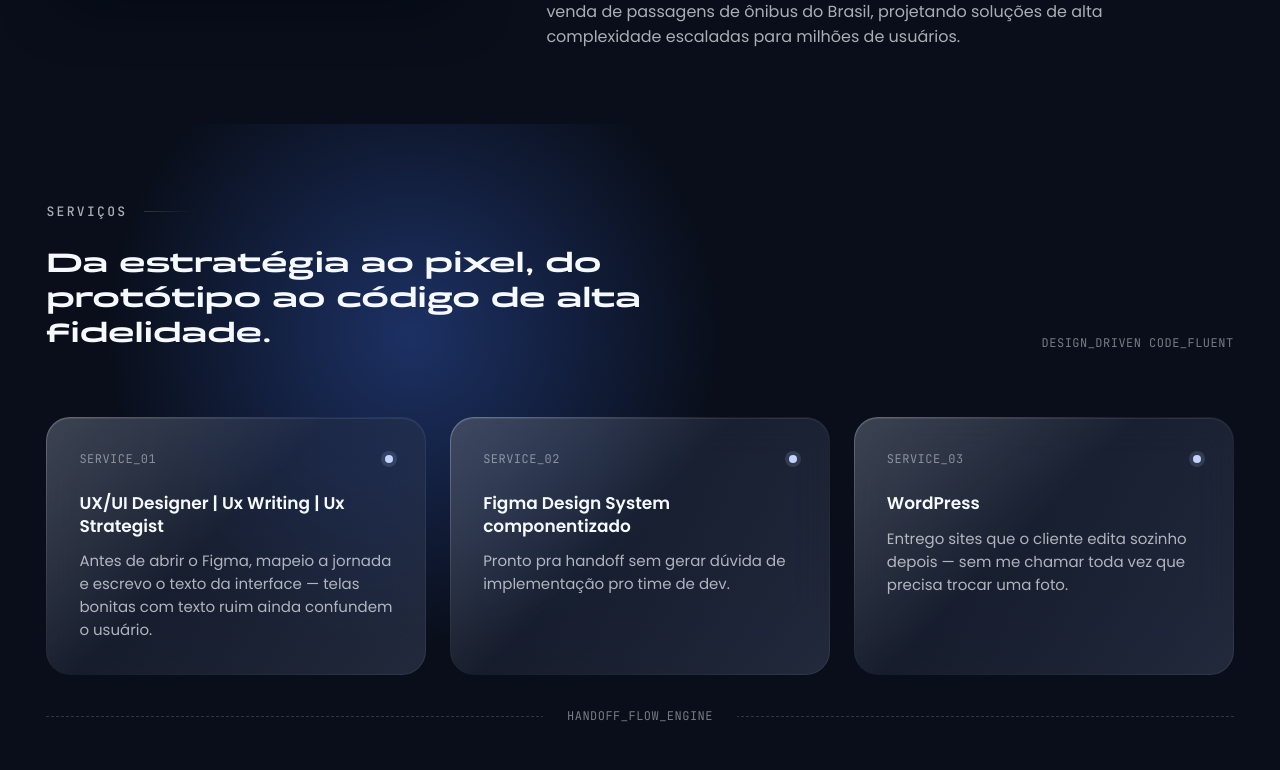
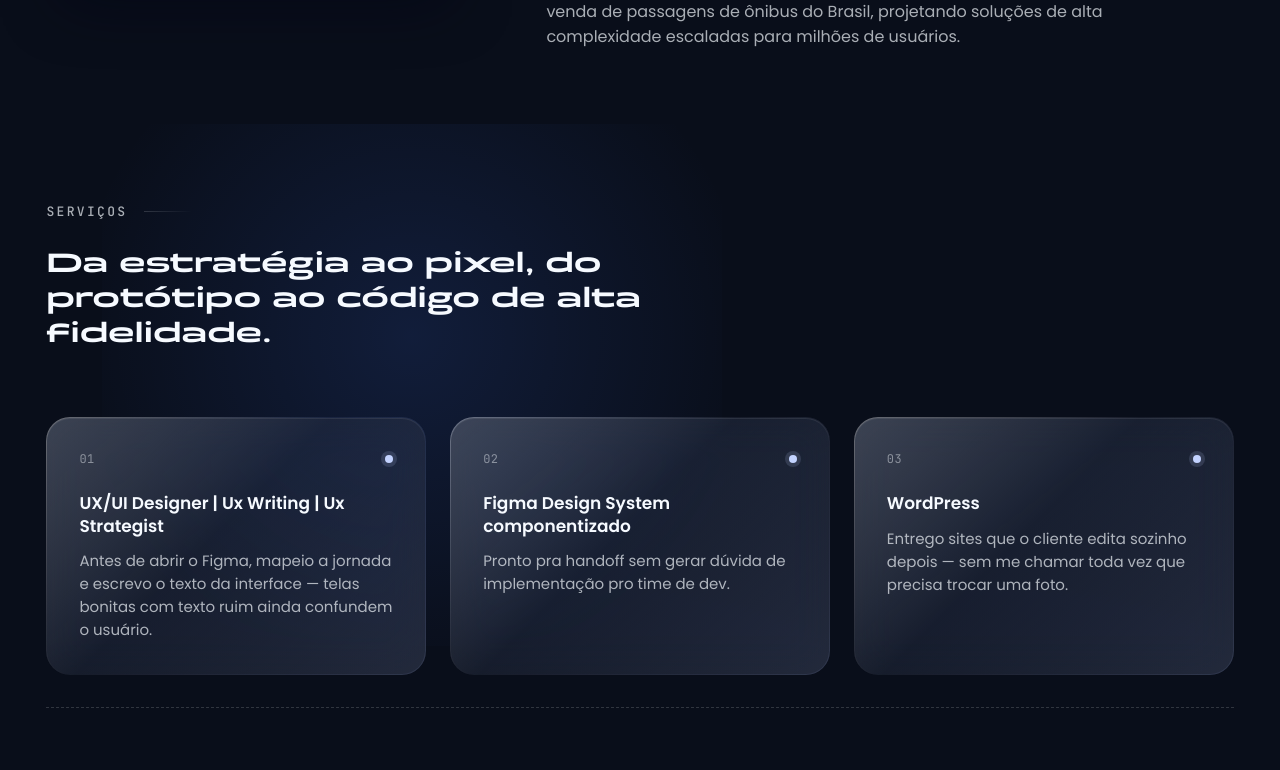
Before and after one commit to YuriMatha/YuriMatha, a React (Vite) app: page / in a window 1280 px wide. Shown: the part 1348-2118 px from the top of the page. Built offline with nearby package versions, Linux system fonts and the light colour scheme.

Commit message:
Remove etiquetas de código, suaviza glow, corrige textos e melhora ícone de scroll

```diff
--- a/src/components/Contact.css
+++ b/src/components/Contact.css
@@ -16,7 +16,7 @@
   height: 560px;
   max-width: 55vw;
   max-height: 55vw;
-  background: radial-gradient(circle, rgba(69, 122, 255, 0.28), transparent 70%);
+  background: radial-gradient(circle, rgba(69, 122, 255, 0.12), transparent 78%);
   pointer-events: none;
   z-index: 0;
 }
@@ -169,7 +169,7 @@
   right: -20%;
   width: 260px;
   height: 260px;
-  background: radial-gradient(circle, rgba(255, 255, 255, 0.14), transparent 70%);
+  background: radial-gradient(circle, rgba(255, 255, 255, 0.08), transparent 75%);
   pointer-events: none;
   z-index: -1;
 }
--- a/src/components/Hero.css
+++ b/src/components/Hero.css
@@ -192,6 +192,12 @@
   }
 }
 
+/* Camada ambiente: o contorno da pill "respira" bem devagar (opacidade),
+   dando uma sensação de vida ao ícone mesmo além do pontinho que cai. */
+.hero__scroll-cue {
+  animation: hero-scroll-cue-pill 2.4s ease-in-out infinite;
+}
+
 .hero__scroll-cue span {
   position: absolute;
   top: 8px;
@@ -201,16 +207,26 @@
   margin-left: -2px;
   border-radius: var(--radius-pill);
   background: var(--cor-destaque-claro);
-  animation: hero-scroll-cue 1.8s ease-in-out infinite;
+  animation: hero-scroll-cue-dot 1.7s cubic-bezier(0.4, 0, 0.2, 1) infinite;
 }
 
-@keyframes hero-scroll-cue {
-  0% { transform: translateY(0); opacity: 1; }
-  70% { transform: translateY(14px); opacity: 0; }
-  100% { transform: translateY(14px); opacity: 0; }
+/* Pequena antecipação (sobe 2px) antes de cair, como no princípio de
+   animação clássica: um gesto nunca começa "frio". */
+@keyframes hero-scroll-cue-dot {
+  0% { transform: translateY(0); opacity: 0; }
+  8% { transform: translateY(-2px); opacity: 1; }
+  55% { transform: translateY(18px); opacity: 1; }
+  85% { transform: translateY(18px); opacity: 0; }
+  100% { transform: translateY(0); opacity: 0; }
+}
+
+@keyframes hero-scroll-cue-pill {
+  0%, 100% { opacity: 0.75; }
+  50% { opacity: 1; }
 }
 
 @media (prefers-reduced-motion: reduce) {
+  .hero__scroll-cue,
   .hero__scroll-cue span {
     animation: none;
   }
--- a/src/components/Hero.jsx
+++ b/src/components/Hero.jsx
@@ -12,10 +12,10 @@ import "./Hero.css";
 const HERO_ANIM_TARGETS = [".hero__subheadline", ".hero__portrait"];
 
 // Reaproveita literalmente um trecho já existente em HERO.subheadline
-// ("...UX/UI, Ux Writing e Ux Strategist.") em vez de inventar copy nova —
+// ("...UX/UI, Ux Writing e Ux Strategist."), em vez de inventar copy nova,
 // só quebrado em duas linhas pro rótulo desfocado acima do headline
 // "digitado". Ver Hero.css `.hero__intro-blur`.
-const INTRO_BLUR_LINES = ["Yuri Matha —", "UX/UI, Ux Writing e Ux Strategist"];
+const INTRO_BLUR_LINES = ["Yuri Matha,", "UX/UI, Ux Writing e Ux Strategist"];
 
 export default function Hero() {
   const root = useRef(null);
--- a/src/components/ProjectsCarousel.css
+++ b/src/components/ProjectsCarousel.css
@@ -16,7 +16,7 @@
   width: 720px;
   height: 480px;
   max-width: 70vw;
-  background: radial-gradient(ellipse, rgba(69, 122, 255, 0.24), transparent 70%);
+  background: radial-gradient(ellipse, rgba(69, 122, 255, 0.1), transparent 78%);
   pointer-events: none;
   z-index: 0;
 }
--- a/src/components/Services.css
+++ b/src/components/Services.css
@@ -16,7 +16,7 @@
   height: 620px;
   max-width: 60vw;
   max-height: 60vw;
-  background: radial-gradient(circle, rgba(69, 122, 255, 0.32), transparent 70%);
+  background: radial-gradient(circle, rgba(69, 122, 255, 0.14), transparent 78%);
   pointer-events: none;
   z-index: 0;
 }
@@ -46,21 +46,6 @@
 .services__headline :is(em, .accent) {
   font-style: normal;
   color: var(--cor-texto-secundario);
-}
-
-.services__tags {
-  display: none;
-  font-family: var(--font-mono);
-  font-size: var(--fs-mono-sm);
-  letter-spacing: var(--ls-mono);
-  color: var(--cor-texto-terciario);
-  white-space: nowrap;
-}
-
-@media (min-width: 900px) {
-  .services__tags {
-    display: block;
-  }
 }
 
 .services__grid {
@@ -131,26 +116,6 @@
 
 .services__connector {
   position: relative;
-  display: flex;
-  justify-content: center;
   margin-block: var(--space-6);
-}
-
-.services__connector::before {
-  content: "";
-  position: absolute;
-  top: 50%;
-  left: 0;
-  right: 0;
   border-top: 1px dashed var(--cor-borda-media);
 }
-
-.services__connector span {
-  position: relative;
-  background: var(--cor-fundo-primario);
-  padding-inline: var(--space-5);
-  font-family: var(--font-mono);
-  font-size: var(--fs-mono-sm);
-  letter-spacing: var(--ls-mono);
-  color: var(--cor-texto-terciario);
-}
--- a/src/components/Services.jsx
+++ b/src/components/Services.jsx
@@ -11,7 +11,7 @@ function ServiceCard({ index, titulo, descricao }) {
   return (
     <li className="service-card">
       <div className="service-card__header">
-        <span className="service-card__number">SERVICE_{String(index).padStart(2, "0")}</span>
+        <span className="service-card__number">{String(index).padStart(2, "0")}</span>
         <span className="service-card__node" aria-hidden="true" />
       </div>
       <h3 className="service-card__title">{titulo}</h3>
@@ -76,9 +76,6 @@ export default function Services() {
           <p className="eyebrow">{SERVICOS.eyebrow}</p>
           <div className="services__intro-row">
             <h2 className="services__headline">{SERVICOS.headline}</h2>
-            <p className="services__tags">
-              {SERVICOS.tags.join(" ")}
-            </p>
           </div>
         </div>
 
@@ -88,9 +85,7 @@ export default function Services() {
           ))}
         </ul>
 
-        <div className="services__connector">
-          <span>{SERVICOS.conector}</span>
-        </div>
+        <div className="services__connector" aria-hidden="true" />
 
         <ul className="services__grid services__grid--producao">
           {SERVICOS.producao.map((s, i) => (
```
Also changed, not shown: src/lib/content.js, 1 other file (tests, documents, lock files or other folders).
